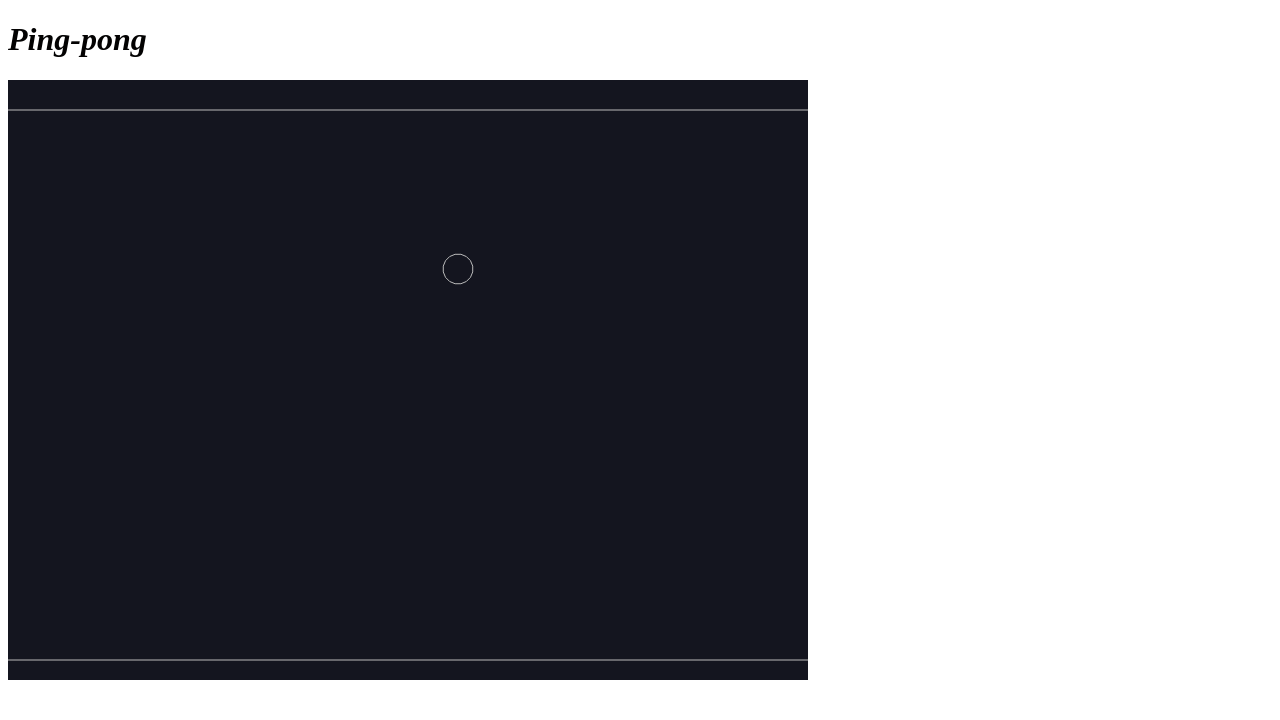
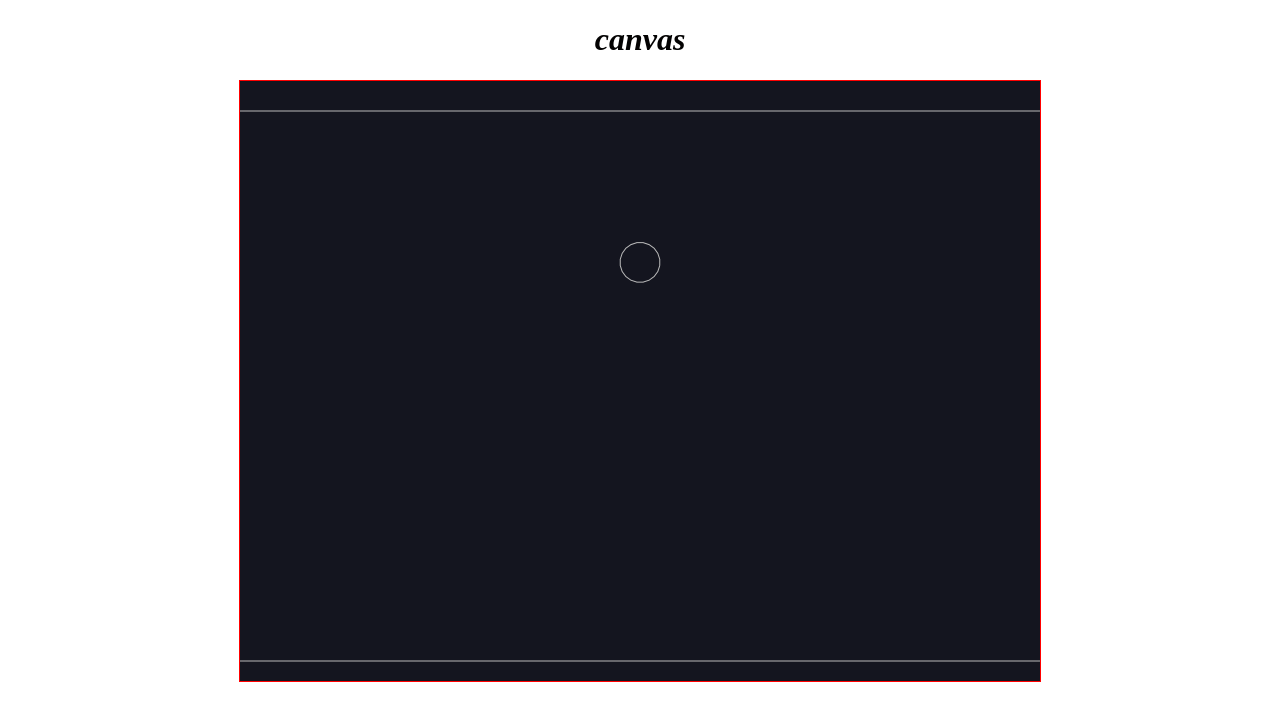
Before and after one commit to a-boudoun/game-test, a website: page game/index.html in a window 1280 px wide. Drawn offline with nearby package versions, Linux system fonts and the light colour scheme; animation ran at ten frames a second.

Commit message:
working with canvas

```diff
--- a/game/index.css
+++ b/game/index.css
@@ -2,12 +2,11 @@
 #title{
 	font-style: italic;
 	color: #030202;
-	/* text-align: center; */
+	text-align: center;
 }
 
 #Lcanvas{
-	border: 1px solid #060606;
-	background: #7AC7C4;
+	border: 1px solid #ff0000;
     width: 800px;
 	height: 600px;
     margin-left: auto;
--- a/game/index.html
+++ b/game/index.html
@@ -10,8 +10,8 @@
 	<title>Ping-pong</title>
 </head>
 <body>
-	<h1 id="title">Ping-pong</h1>
-	<!-- <canvas id="Lcanvas"></canvas> -->
+	<h1 id="title">canvas</h1>
+	<canvas id="Lcanvas"></canvas>
 	<script src="./dist/test.js"></script>
 </body>
 </html>
```
Also changed, not shown: game/dist/test.js.
